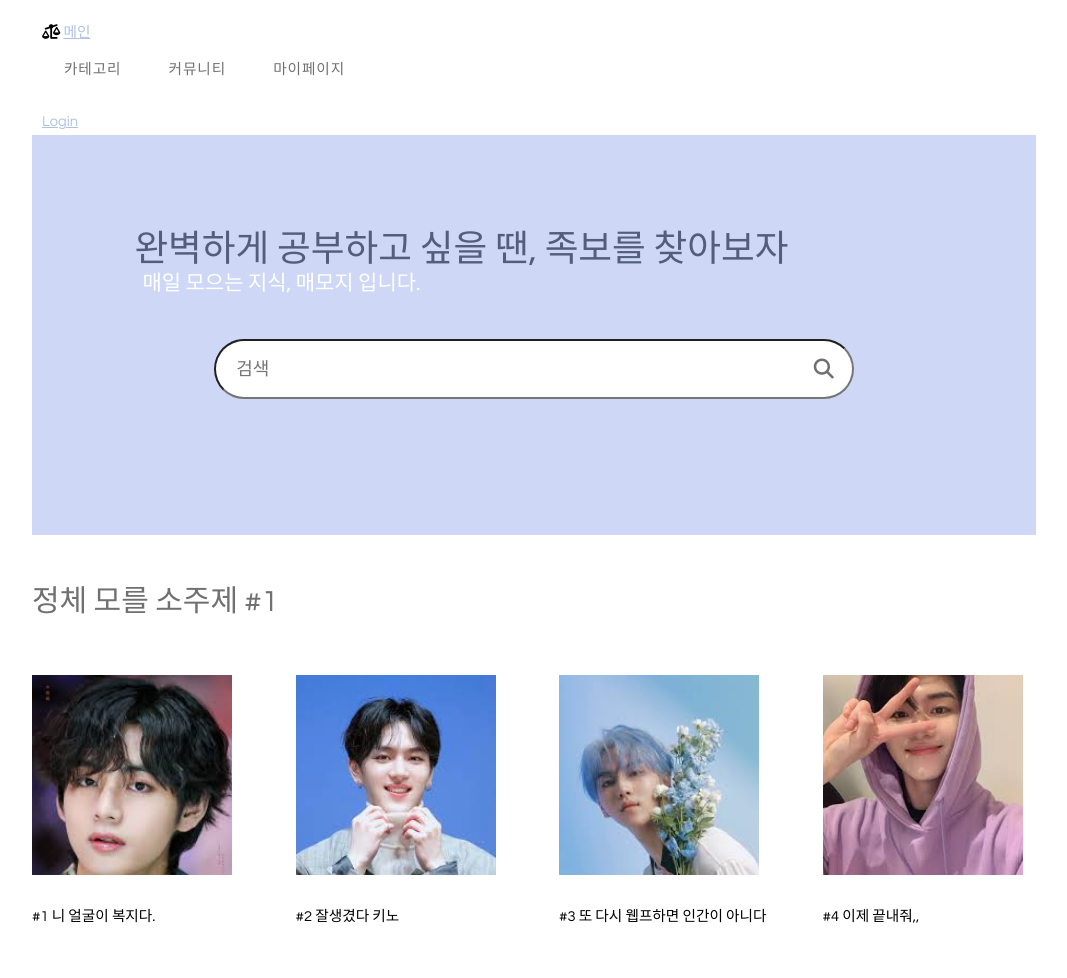
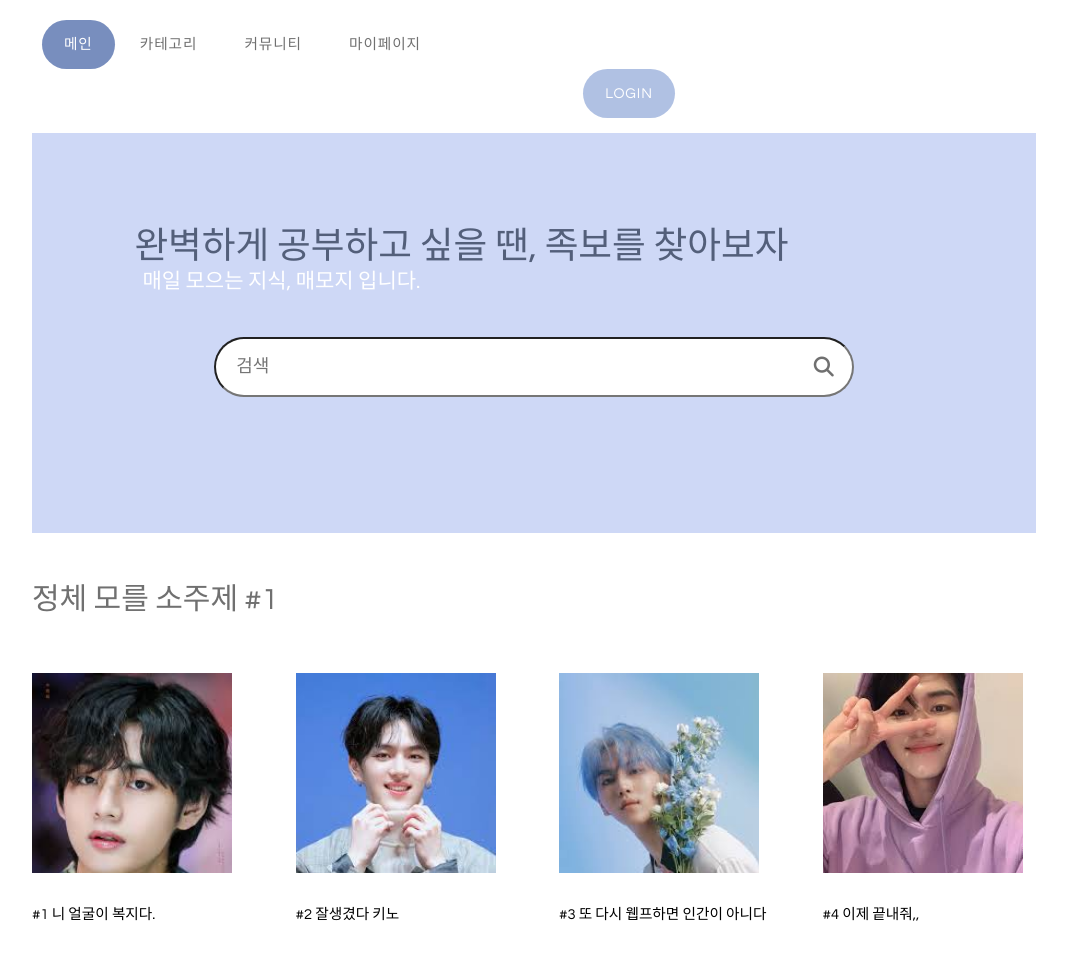
Before and after one commit to seonhee99/kusitsm_memoji, a plain HTML site: page index_ref.html in a window 1280 px wide. Shown: the top 978 px of the page, without its empty margins (106-1173 px from the left). Drawn offline with nearby package versions, Linux system fonts and the light colour scheme; files that its build step writes are made by us from their sources.

Commit message:
Add files via upload

```diff
--- a/index_ref.html
+++ b/index_ref.html
@@ -39,22 +39,16 @@
 				</div>
 			</div>			 -->
 
-			<nav id="nav"> <!-- 수정 : 로그인 버튼 우측으로 빼기 -->
-				<div id="nav__logo">
-					<i class="fas fa-balance-scale-left"></i>
-					<a href="index.html">메인</a>
-				</div>
-
-				<ul id="nav__menu">
+			<nav id="nav">
+				<ul> <!-- 수정!  -->
+					<li class="active"><a href="index.html">메인</a></li>
 					<li><a href="left-sidebar.html">카테고리</a></li>
 					<li><a href="right-sidebar.html">커뮤니티</a></li>
 					<li><a href="two-sidebars.html">마이페이지</a></li>
+
+					<li id="login"><a href="no-sidebar.html">Login</a></li>
+					<!-- 수정 : 로그인 버튼 우측으로 빼기 -->
 				</ul>
-
-				<div id="nav__login">
-					<a href="no-sidebar.html">Login</a>
-				</div>
-
 			</nav>
 		</div>
 	<!-- Header -->
```
